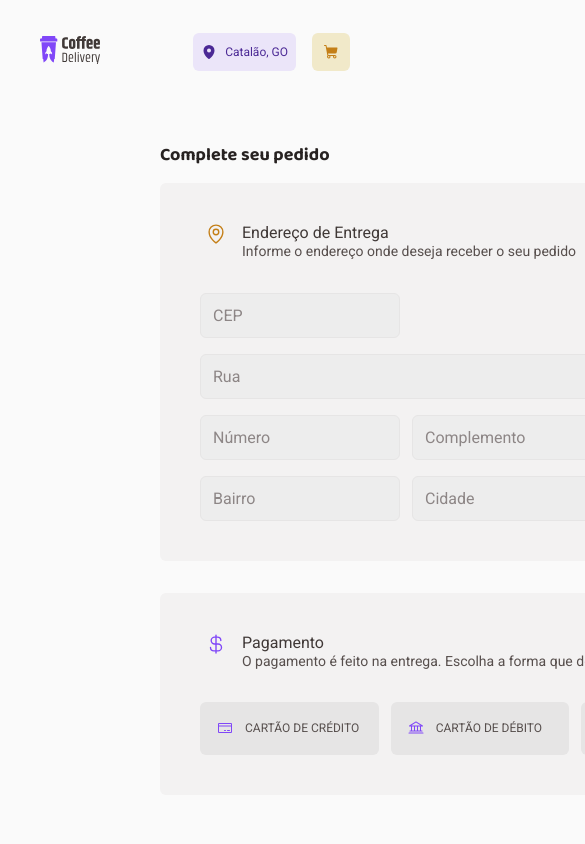
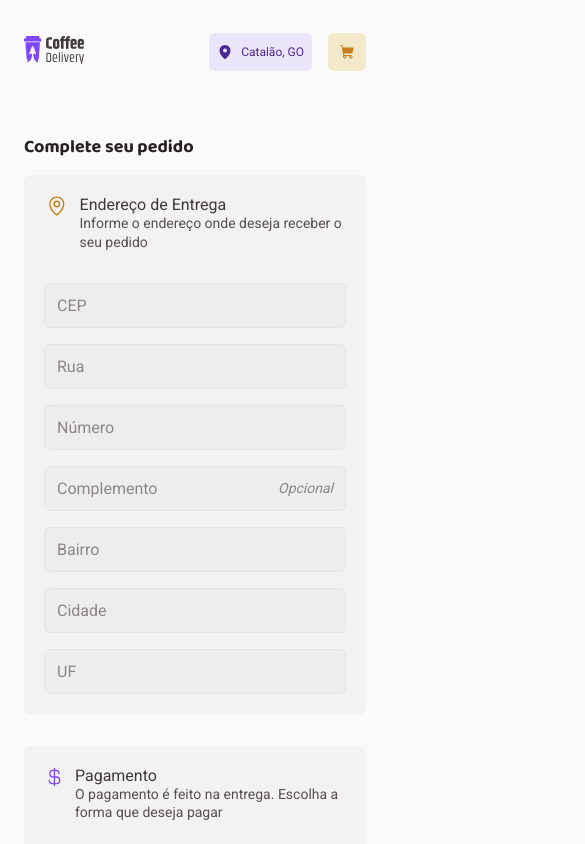
Before and after one commit to anaclaraaraujo/graodeouro, a React (Vite) app: page /checkout in a window 390 px wide. Shown: the top 844 px of the page, 585 px wide, since content can reach past the window. Built offline with nearby package versions, Linux system fonts and the light colour scheme.

Commit message:
feat(checkout): add responsive layout for mobile and tablet

```diff
--- a/src/components/Header/styles.ts
+++ b/src/components/Header/styles.ts
@@ -16,16 +16,16 @@ export const HeaderContainer = styled.header`
 
   padding: 3.2rem 16rem;
 
+  @media (max-width: 768px) {
+    padding: 3.2rem 4rem;
+  }
+
   @media (max-width: 480px) {
     padding: 3.2rem 2.4rem;
 
     img {
       width: 6rem;
     }
-  }
-
-  @media (max-width: 768px) {
-    padding: 3.2rem 4rem;
   }
 `;
 
--- a/src/pages/Checkout/styles.ts
+++ b/src/pages/Checkout/styles.ts
@@ -9,6 +9,20 @@ export const Container = styled.label`
 
   display: flex;
   gap: 3.2rem;
+
+  @media (max-width: 1024px) {
+    padding: 3.2rem 16rem;
+    flex-direction: column;
+  }
+
+  @media (max-width: 768px) {
+    padding: 3.2rem 4rem;
+
+  }
+
+  @media (max-width: 480px) {
+    padding: 3.2rem 2.4rem;
+  }
 `;
 
 export const InfoContainer = styled.div`
@@ -32,12 +46,18 @@ export const FormsContainer = styled.div`
   padding: 4rem;
   border-radius: .6rem;
   background-color: ${(props) => props.theme.colors['gray-300']};
-  width: 100%;
   min-width: 64rem;
 
+  width: 100%;
   display: flex;
   flex-direction: column;
   gap: 3.2rem;
+
+  @media (max-width: 768px) {
+    min-width: 100%;
+
+    padding: 2rem;
+  }
 `;
 
 export const AddressContainer = styled(FormsContainer)``;
@@ -73,6 +93,13 @@ export const AddressForm = styled.div`
     'neighborhood city state';
   grid-template-columns: 20rem 1fr 6rem;
   grid-gap: 1.6rem 1.2rem;
+
+  @media (max-width: 480px) {
+    display: flex;
+    flex-direction: column;
+
+    width: 100%;
+  }
 `;
 
 export const PaymentContainer = styled(FormsContainer)``
@@ -94,6 +121,12 @@ export const PaymentOptions = styled.div`
     align-items: center;
     justify-content: space-between;
     gap: 1.2rem;
+  }
+
+  @media (max-width: 768px) {
+    > div {
+      flex-direction: column;
+    }
   }
 `;
 
@@ -120,6 +153,29 @@ export const Coffee = styled.div`
 
   > aside {
     font-weight: bold;
+  }
+
+  @media (max-width: 480px) {
+    flex-direction: column;
+    gap: 1.6rem;
+    align-items: flex-end;
+
+    > div {
+      display: flex;
+      justify-content: space-between;
+      align-items: center;
+      gap: 1rem;
+      width: 100%;
+
+      > img {
+        width: 4.8rem;
+        height: 4.8rem;
+      }
+
+      > div {
+        gap: 1rem;
+      }
+    }
   }
 `;
 
@@ -157,7 +213,6 @@ export const CartTotal = styled.div`
   padding: 4rem;
   border-radius: .6rem 3.6rem;
   background-color: ${(props) => props.theme.colors['gray-300']};
-  width: 100%;
   min-width: 44.8rem;
 
   > span {
@@ -169,6 +224,12 @@ export const CartTotal = styled.div`
 
   p {
     margin-bottom: 1.6rem;
+  }
+
+
+  @media (max-width: 480px) {
+    padding: 2rem;
+    min-width: 100%;
   }
 `;
 
--- a/src/pages/Home/styles.ts
+++ b/src/pages/Home/styles.ts
@@ -23,18 +23,18 @@ export const Hero = styled.div`
     width: 80%;
   }
 
-  @media (max-width: 480px) {
-    padding: 9.2rem 2.4rem;
+  @media (max-width: 1024px) {
+    img {
+      display: none;
+    }
   }
 
   @media (max-width: 768px) {
     padding: 9.2rem 4rem;
   }
 
-  @media (max-width: 1024px) {
-    img {
-      display: none;
-    }
+  @media (max-width: 480px) {
+    padding: 9.2rem 2.4rem;
   }
 `;
 
@@ -111,12 +111,12 @@ export const CoffeeContainer = styled.section`
 
   align-items: center;
 
+  @media (max-width: 768px) {
+    padding: 3.2rem 4rem;
+  }
+
   @media (max-width: 480px) {
     padding: 3.2rem 2.4rem;
-  }
-
-  @media (max-width: 768px) {
-    padding: 3.2rem 4rem;
   }
 `;
 
```
